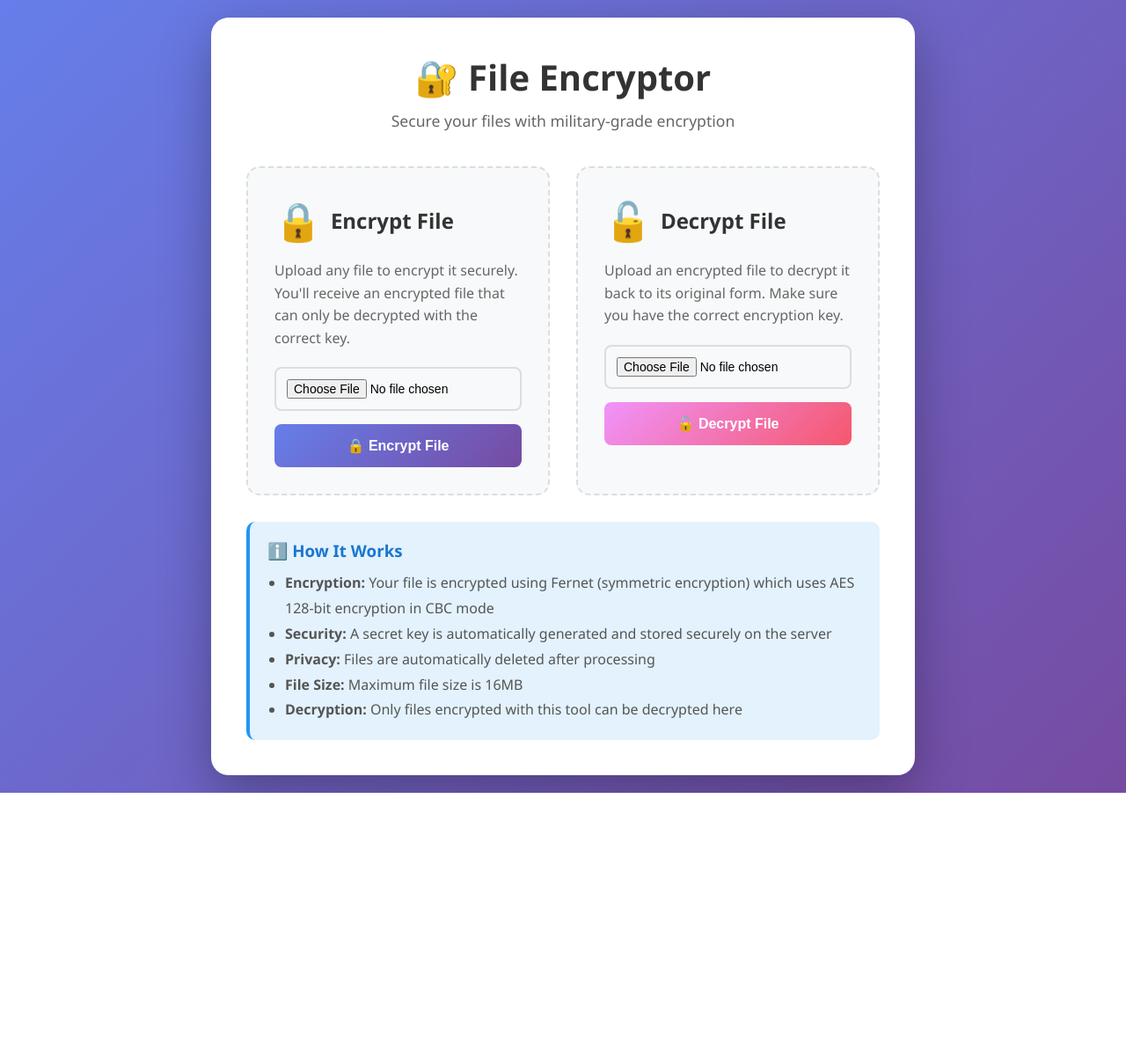
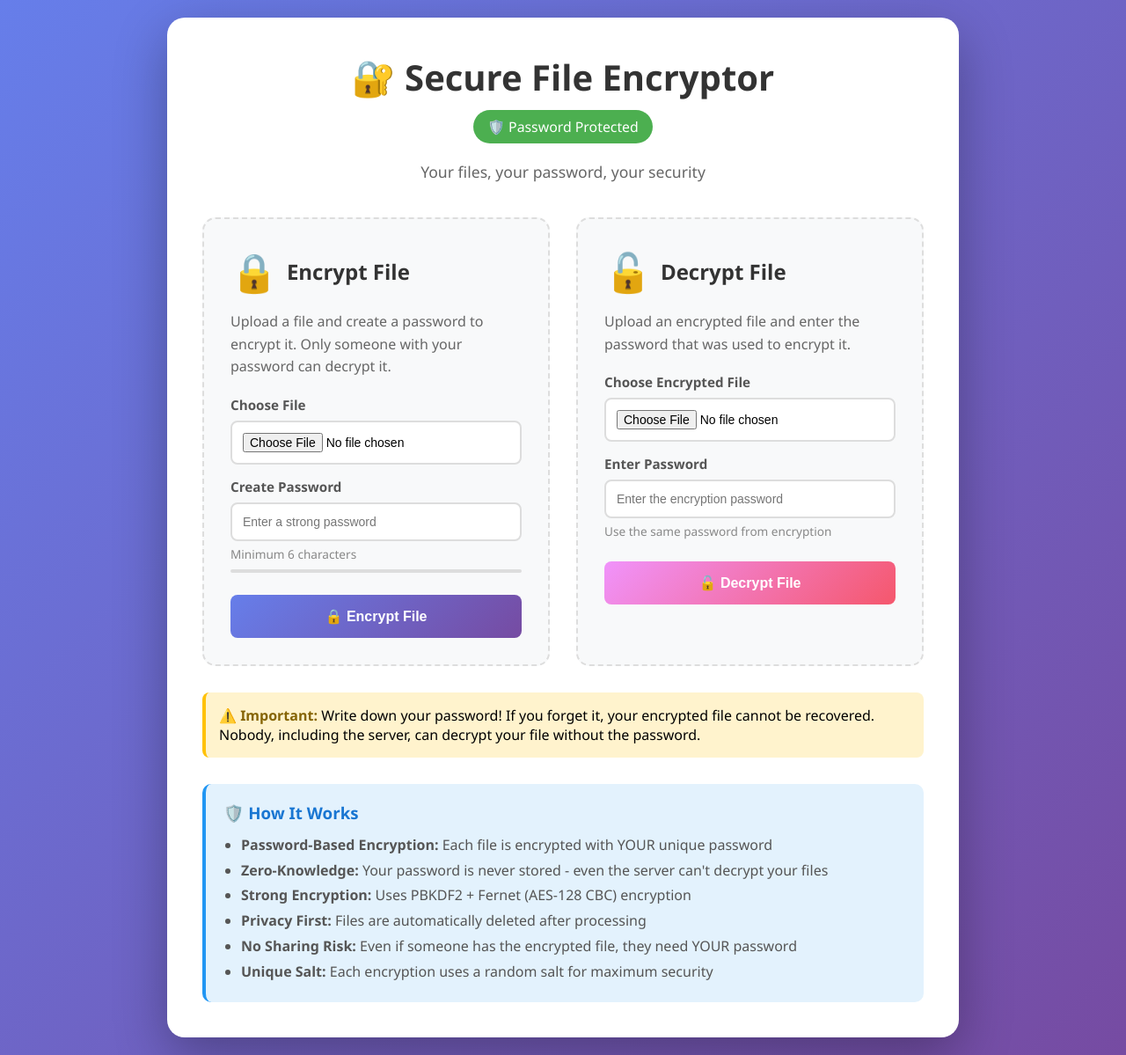
Before and after one commit to S0RAJ/file-encryption-app, a Flask app: page / in a window 1280 px wide. Shown: the whole page at 88% size. Before the commit the page ends 901 px from the top, so only its background shows below. Run offline with Flask 3, Linux system fonts and the light colour scheme; parts of the project's set-up code (start-up, migrations or seed data) failed here and were passed over.

Commit message:
index.html

```diff
--- a/templates/index.html
+++ b/templates/index.html
@@ -3,7 +3,7 @@
 <head>
     <meta charset="UTF-8">
     <meta name="viewport" content="width=device-width, initial-scale=1.0">
-    <title>File Encryption & Decryption Tool</title>
+    <title>Secure File Encryption & Decryption</title>
     <style>
         * {
             margin: 0;
@@ -25,7 +25,7 @@
             background: white;
             border-radius: 20px;
             box-shadow: 0 20px 60px rgba(0, 0, 0, 0.3);
-            max-width: 800px;
+            max-width: 900px;
             width: 100%;
             padding: 40px;
         }
@@ -42,6 +42,16 @@
             color: #666;
             margin-bottom: 40px;
             font-size: 1.1em;
+        }
+
+        .security-badge {
+            background: #4caf50;
+            color: white;
+            padding: 8px 16px;
+            border-radius: 20px;
+            font-size: 0.9em;
+            display: inline-block;
+            margin-bottom: 20px;
         }
 
         .cards-container {
@@ -84,9 +94,16 @@
             line-height: 1.6;
         }
 
-        .file-input-wrapper {
-            position: relative;
+        .form-group {
             margin-bottom: 15px;
+        }
+
+        label {
+            display: block;
+            color: #555;
+            font-weight: 600;
+            margin-bottom: 8px;
+            font-size: 0.95em;
         }
 
         input[type="file"] {
@@ -97,10 +114,31 @@
             font-size: 14px;
             cursor: pointer;
             transition: border-color 0.3s;
+            background: white;
         }
 
         input[type="file"]:hover {
             border-color: #667eea;
+        }
+
+        input[type="password"] {
+            width: 100%;
+            padding: 12px;
+            border: 2px solid #ddd;
+            border-radius: 8px;
+            font-size: 14px;
+            transition: border-color 0.3s;
+        }
+
+        input[type="password"]:focus {
+            outline: none;
+            border-color: #667eea;
+        }
+
+        .password-hint {
+            font-size: 0.85em;
+            color: #888;
+            margin-top: 5px;
         }
 
         button {
@@ -113,6 +151,7 @@
             cursor: pointer;
             transition: all 0.3s ease;
             color: white;
+            margin-top: 10px;
         }
 
         .encrypt-btn {
@@ -124,6 +163,12 @@
             box-shadow: 0 5px 15px rgba(102, 126, 234, 0.4);
         }
 
+        .encrypt-btn:disabled {
+            background: #ccc;
+            cursor: not-allowed;
+            transform: none;
+        }
+
         .decrypt-btn {
             background: linear-gradient(135deg, #f093fb 0%, #f5576c 100%);
         }
@@ -131,6 +176,12 @@
         .decrypt-btn:hover {
             transform: translateY(-2px);
             box-shadow: 0 5px 15px rgba(245, 87, 108, 0.4);
+        }
+
+        .decrypt-btn:disabled {
+            background: #ccc;
+            cursor: not-allowed;
+            transform: none;
         }
 
         .flash-messages {
@@ -142,6 +193,18 @@
             border-radius: 8px;
             margin-bottom: 15px;
             font-weight: 500;
+            animation: slideIn 0.3s ease;
+        }
+
+        @keyframes slideIn {
+            from {
+                opacity: 0;
+                transform: translateY(-10px);
+            }
+            to {
+                opacity: 1;
+                transform: translateY(0);
+            }
         }
 
         .alert-success {
@@ -167,12 +230,48 @@
         .info-section h3 {
             color: #1976d2;
             margin-bottom: 10px;
+            display: flex;
+            align-items: center;
+            gap: 8px;
         }
 
         .info-section ul {
             color: #555;
             margin-left: 20px;
             line-height: 1.8;
+        }
+
+        .security-warning {
+            background: #fff3cd;
+            border-left: 4px solid #ffc107;
+            padding: 15px;
+            border-radius: 8px;
+            margin-top: 20px;
+        }
+
+        .security-warning strong {
+            color: #856404;
+        }
+
+        .file-name {
+            font-size: 12px;
+            color: #666;
+            margin-top: 5px;
+            font-style: italic;
+        }
+
+        .password-strength {
+            height: 4px;
+            background: #ddd;
+            border-radius: 2px;
+            margin-top: 8px;
+            overflow: hidden;
+        }
+
+        .password-strength-bar {
+            height: 100%;
+            transition: all 0.3s;
+            border-radius: 2px;
         }
 
         @media (max-width: 768px) {
@@ -188,19 +287,15 @@
                 padding: 25px;
             }
         }
-
-        .file-name {
-            font-size: 12px;
-            color: #666;
-            margin-top: 5px;
-            font-style: italic;
-        }
     </style>
 </head>
 <body>
     <div class="container">
-        <h1>🔐 File Encryptor</h1>
-        <p class="subtitle">Secure your files with military-grade encryption</p>
+        <h1>🔐 Secure File Encryptor</h1>
+        <p class="subtitle">
+            <span class="security-badge">🛡️ Password Protected</span><br>
+            Your files, your password, your security
+        </p>
 
         {% with messages = get_flashed_messages(with_categories=true) %}
             {% if messages %}
@@ -217,37 +312,66 @@
         <div class="cards-container">
             <div class="card">
                 <h2><span class="icon">🔒</span> Encrypt File</h2>
-                <p>Upload any file to encrypt it securely. You'll receive an encrypted file that can only be decrypted with the correct key.</p>
-                <form action="/encrypt" method="post" enctype="multipart/form-data">
-                    <div class="file-input-wrapper">
+                <p>Upload a file and create a password to encrypt it. Only someone with your password can decrypt it.</p>
+                <form action="/encrypt" method="post" enctype="multipart/form-data" id="encrypt-form">
+                    <div class="form-group">
+                        <label for="encrypt-file">Choose File</label>
                         <input type="file" name="file" id="encrypt-file" required onchange="showFileName(this, 'encrypt-filename')">
                         <div id="encrypt-filename" class="file-name"></div>
                     </div>
-                    <button type="submit" class="encrypt-btn">🔒 Encrypt File</button>
+
+                    <div class="form-group">
+                        <label for="encrypt-password">Create Password</label>
+                        <input type="password" name="password" id="encrypt-password"
+                               placeholder="Enter a strong password"
+                               minlength="6" required
+                               oninput="checkPasswordStrength(this, 'encrypt-strength')">
+                        <div class="password-hint">Minimum 6 characters</div>
+                        <div class="password-strength">
+                            <div id="encrypt-strength" class="password-strength-bar"></div>
+                        </div>
+                    </div>
+
+                    <button type="submit" class="encrypt-btn" id="encrypt-submit">🔒 Encrypt File</button>
                 </form>
             </div>
 
             <div class="card">
                 <h2><span class="icon">🔓</span> Decrypt File</h2>
-                <p>Upload an encrypted file to decrypt it back to its original form. Make sure you have the correct encryption key.</p>
-                <form action="/decrypt" method="post" enctype="multipart/form-data">
-                    <div class="file-input-wrapper">
+                <p>Upload an encrypted file and enter the password that was used to encrypt it.</p>
+                <form action="/decrypt" method="post" enctype="multipart/form-data" id="decrypt-form">
+                    <div class="form-group">
+                        <label for="decrypt-file">Choose Encrypted File</label>
                         <input type="file" name="file" id="decrypt-file" required onchange="showFileName(this, 'decrypt-filename')">
                         <div id="decrypt-filename" class="file-name"></div>
                     </div>
-                    <button type="submit" class="decrypt-btn">🔓 Decrypt File</button>
+
+                    <div class="form-group">
+                        <label for="decrypt-password">Enter Password</label>
+                        <input type="password" name="password" id="decrypt-password"
+                               placeholder="Enter the encryption password"
+                               required>
+                        <div class="password-hint">Use the same password from encryption</div>
+                    </div>
+
+                    <button type="submit" class="decrypt-btn" id="decrypt-submit">🔓 Decrypt File</button>
                 </form>
             </div>
         </div>
 
+        <div class="security-warning">
+            <strong>⚠️ Important:</strong> Write down your password! If you forget it, your encrypted file cannot be recovered. Nobody, including the server, can decrypt your file without the password.
+        </div>
+
         <div class="info-section">
-            <h3>ℹ️ How It Works</h3>
+            <h3>🛡️ How It Works</h3>
             <ul>
-                <li><strong>Encryption:</strong> Your file is encrypted using Fernet (symmetric encryption) which uses AES 128-bit encryption in CBC mode</li>
-                <li><strong>Security:</strong> A secret key is automatically generated and stored securely on the server</li>
-                <li><strong>Privacy:</strong> Files are automatically deleted after processing</li>
-                <li><strong>File Size:</strong> Maximum file size is 16MB</li>
-                <li><strong>Decryption:</strong> Only files encrypted with this tool can be decrypted here</li>
+                <li><strong>Password-Based Encryption:</strong> Each file is encrypted with YOUR unique password</li>
+                <li><strong>Zero-Knowledge:</strong> Your password is never stored - even the server can't decrypt your files</li>
+                <li><strong>Strong Encryption:</strong> Uses PBKDF2 + Fernet (AES-128 CBC) encryption</li>
+                <li><strong>Privacy First:</strong> Files are automatically deleted after processing</li>
+                <li><strong>No Sharing Risk:</strong> Even if someone has the encrypted file, they need YOUR password</li>
+                <li><strong>Unique Salt:</strong> Each encryption uses a random salt for maximum security</li>
             </ul>
         </div>
     </div>
@@ -261,6 +385,40 @@
                 display.textContent = '';
             }
         }
+
+        function checkPasswordStrength(input, strengthId) {
+            const password = input.value;
+            const strengthBar = document.getElementById(strengthId);
+
+            let strength = 0;
+            if (password.length >= 6) strength += 25;
+            if (password.length >= 10) strength += 25;
+            if (/[a-z]/.test(password) && /[A-Z]/.test(password)) strength += 25;
+            if (/\d/.test(password) && /[!@#$%^&*]/.test(password)) strength += 25;
+
+            strengthBar.style.width = strength + '%';
+
+            if (strength <= 25) {
+                strengthBar.style.background = '#dc3545';
+            } else if (strength <= 50) {
+                strengthBar.style.background = '#ffc107';
+            } else if (strength <= 75) {
+                strengthBar.style.background = '#17a2b8';
+            } else {
+                strengthBar.style.background = '#28a745';
+            }
+        }
+
+        // Prevent accidental form resubmission
+        document.getElementById('encrypt-form').addEventListener('submit', function() {
+            document.getElementById('encrypt-submit').disabled = true;
+            document.getElementById('encrypt-submit').textContent = '🔄 Encrypting...';
+        });
+
+        document.getElementById('decrypt-form').addEventListener('submit', function() {
+            document.getElementById('decrypt-submit').disabled = true;
+            document.getElementById('decrypt-submit').textContent = '🔄 Decrypting...';
+        });
     </script>
 </body>
 </html>
```
